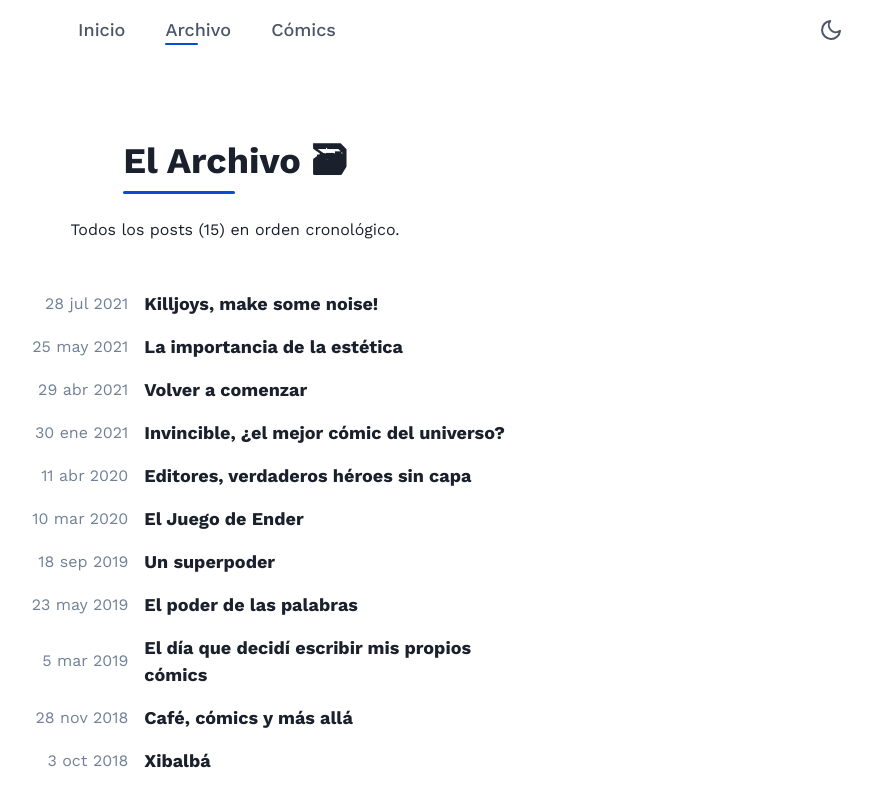
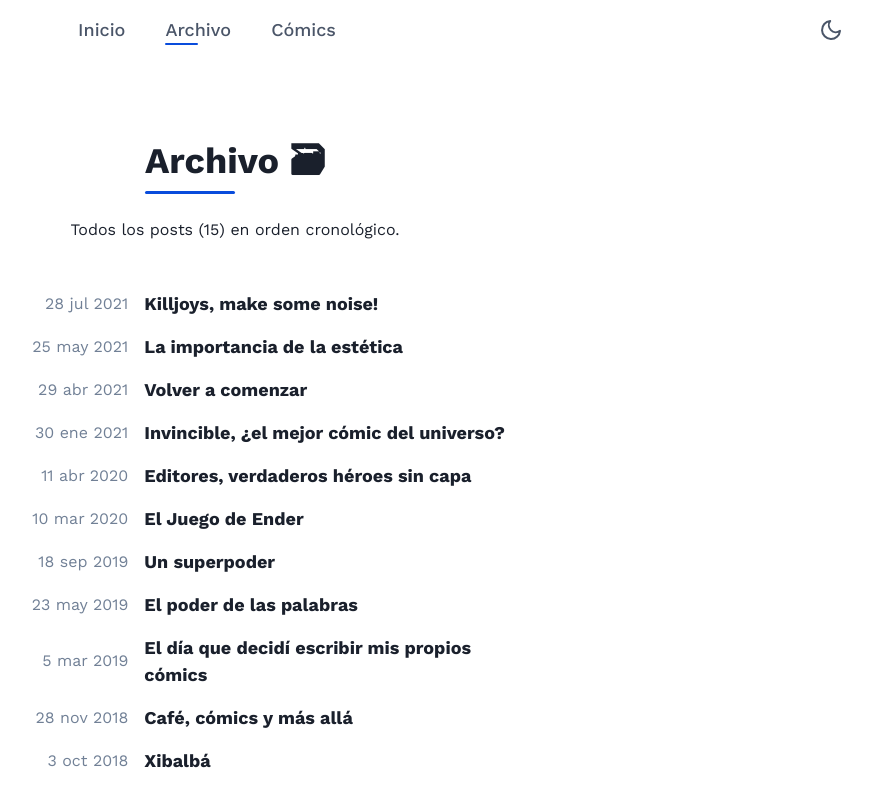
Before and after one commit to adrrian17/v2, a Next.js app: page /archivo in a window 1280 px wide. Shown: the top 795 px of the page, without its empty margins (405-1277 px from the left). Built offline with nearby package versions, Linux system fonts and the light colour scheme.

Commit message:
Change the title for the archive page

```diff
--- a/src/pages/archivo/index.js
+++ b/src/pages/archivo/index.js
@@ -57,7 +57,7 @@ export default function Archivo({ posts }) {
             fontWeight={700}
             color={useColorModeValue('gray.800', 'whiteAlpha.900')}
           >
-            El Archivo 🗃
+            Archivo 🗃
           </Heading>
           <Box rounded={'full'} h={'3px'} bg={'brand.500'} w={'50%'} />
         </Stack>
```
